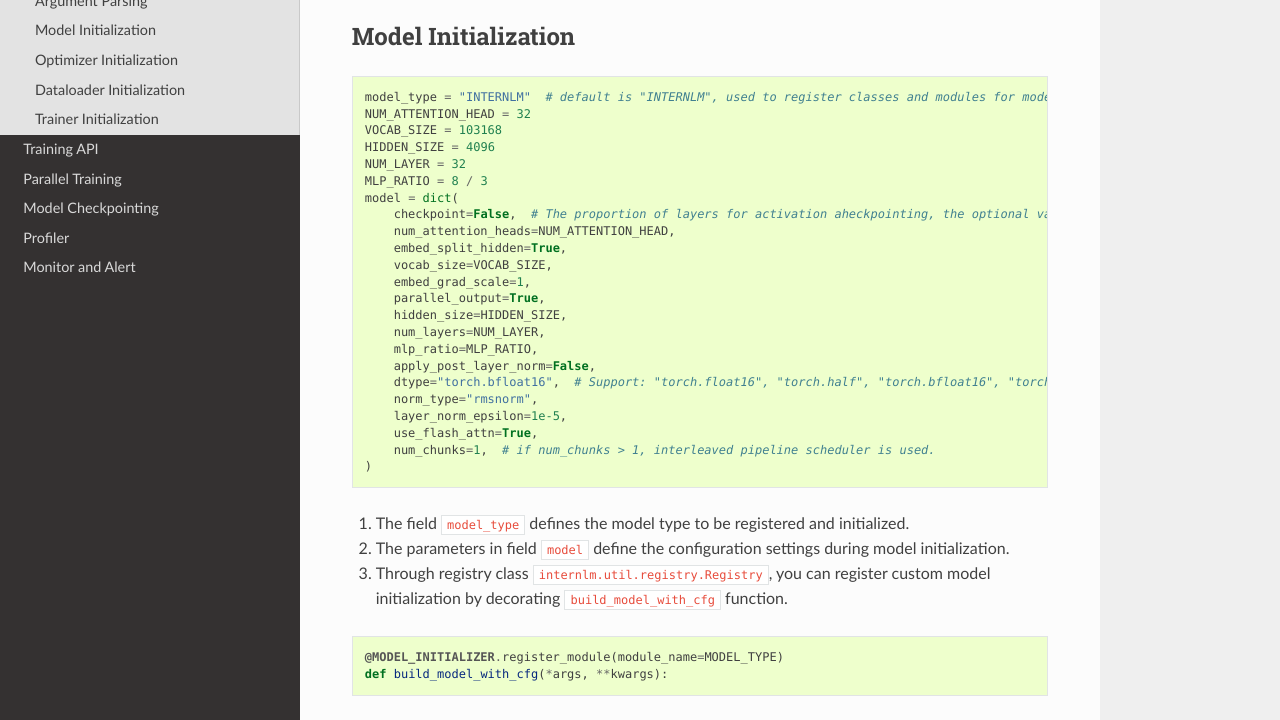
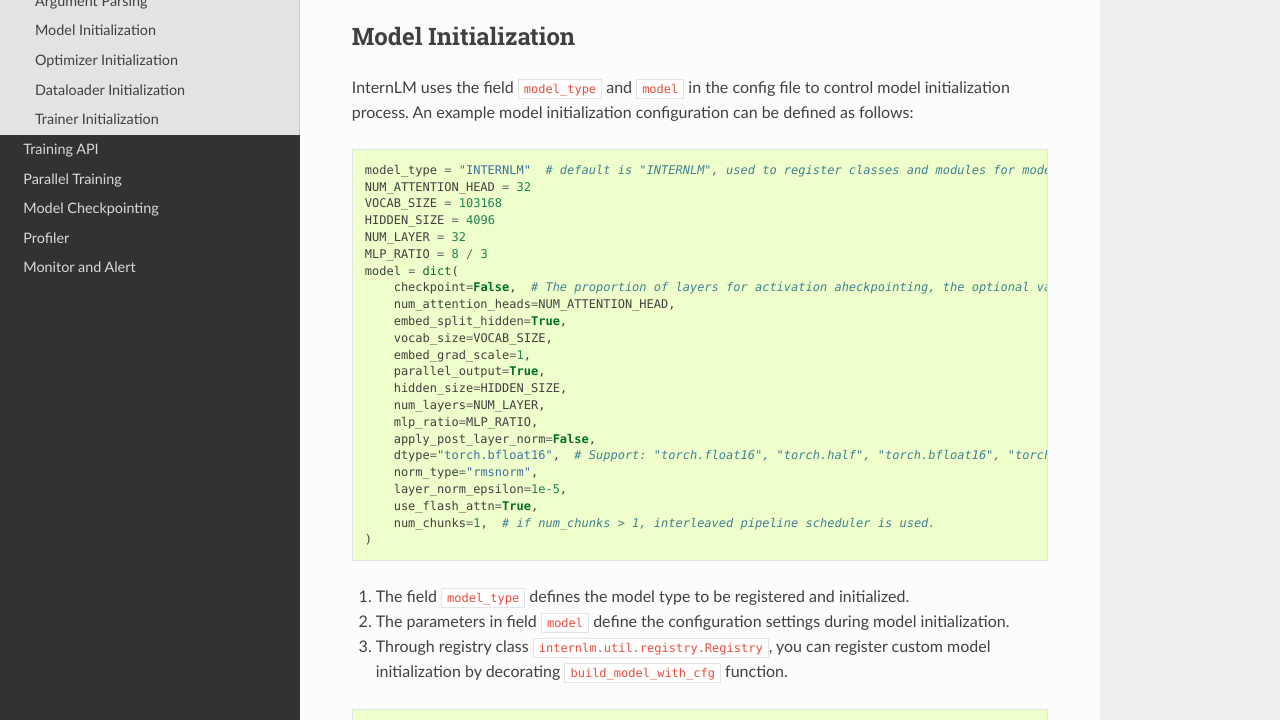
Before and after one commit to InternLM/InternLM, a Sphinx documentation site: the page built from doc/code-docs/source/initialize.rst, in a window 1280 px wide and 900 px high, scrolled down 371 px, cut to the strip 180-900 px from the top of the window. Built offline with Sphinx 7.4.7 and the Read the Docs theme 2.0.0, drawn with Linux system fonts in a browser that asks for light colours.

Commit message:
fix reST format

```diff
--- a/doc/code-docs/source/index.rst
+++ b/doc/code-docs/source/index.rst
@@ -39,7 +39,7 @@
    parallel
 
 Model Checkpointing
--------------------
+--------------------
 
 .. toctree::
    :maxdepth: 2
--- a/doc/code-docs/source/initialize.rst
+++ b/doc/code-docs/source/initialize.rst
@@ -24,6 +24,9 @@
 
 Model Initialization
 -------------------------
+
+InternLM uses the field ``model_type`` and ``model`` in the config file to control model initialization process. An example model initialization configuration
+can be defined as follows:
 
 .. code-block:: python
 
--- a/doc/code-docs/source/parallel.rst
+++ b/doc/code-docs/source/parallel.rst
@@ -1,5 +1,5 @@
 Parallel Training
-=================
+==================
 
 .. Brief introduction to training parallelism, and how-to guide about config setting
 
@@ -20,13 +20,17 @@
     )
 
 - zero1: zero parallel strategy, divided into the following three cases, the default value is -1
+
     - When ``size <= 0``, the size of the zero1 process group is equal to the size of the data parallel process group, so the optimizer state parameters will be split within the data parallel range.
     - When ``size == 1``, zero1 is not used, and all data parallel groups retain the complete optimizer state parameters.
     - When ``size > 1`` and ``size <= data_parallel_world_size``, the zero1 process group is a subset of the data parallel process group.
+
 - tensor: tensor parallel size, usually the number of GPUs per node, the default value is 1
 - pipeline: pipeline parallel strategy
+
     - size: pipeline parallel size, the default value is 1
     - interleaved_overlap: bool type, when interleaved scheduling, enable or disable communication optimization, the default value is False
+
 - sequence_parallel: whether to enable sequence parallelism, the default value is False
 
 Note: `Total number of GPUs = tensor parallel size * pipeline parallel size * data parallel size`
```
